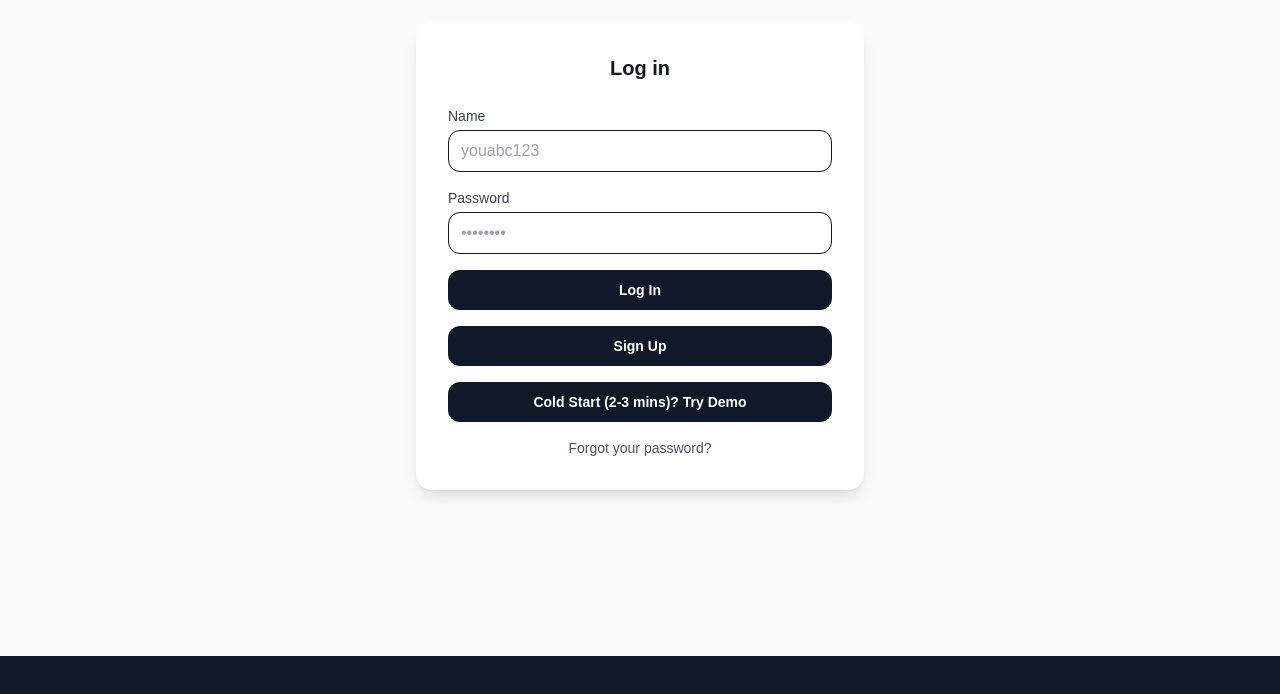
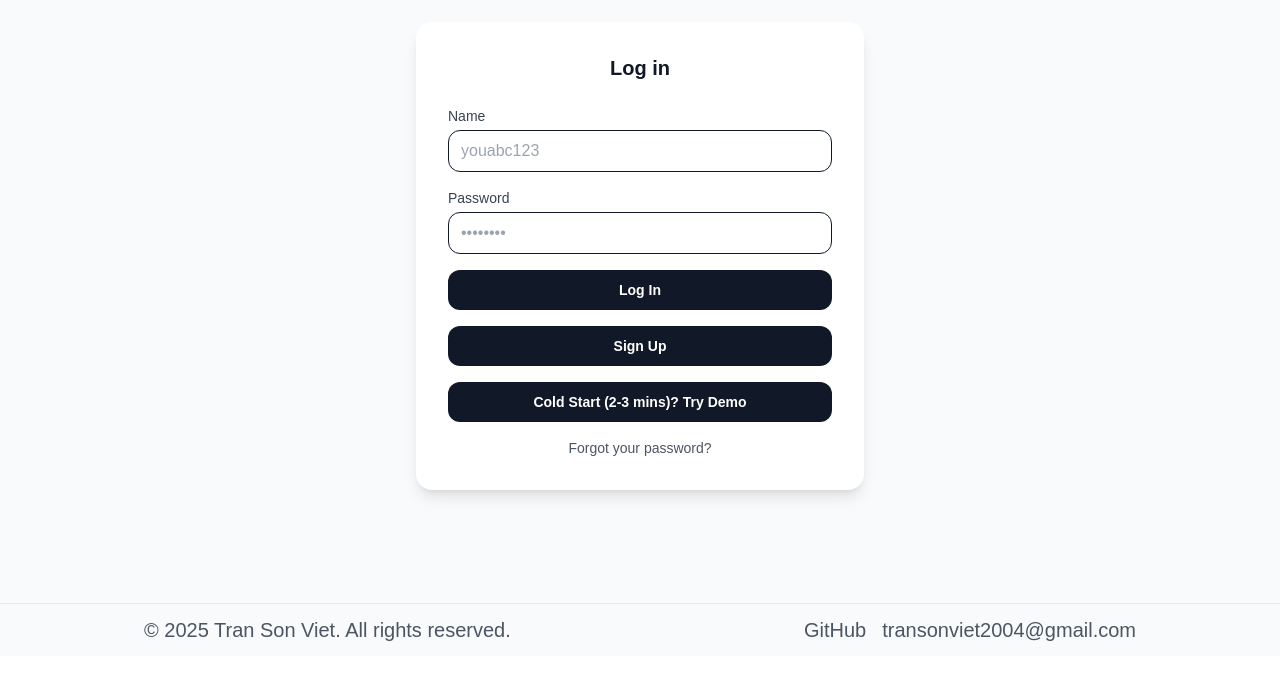
Before and after one commit to VietCT04/Splitz, a Next.js app in the folder frontend/: page / in a window 1280 px wide. Shown: the part 144-838 px from the top of the page. Before the commit the page ends 800 px from the top, so only its background shows below. Built offline with nearby package versions, Linux system fonts and the light colour scheme.

Commit message:
feat: [Frontend] Added footer layout

```diff
--- a/frontend/src/app/layout.tsx
+++ b/frontend/src/app/layout.tsx
@@ -3,11 +3,7 @@ import { Toaster } from "sonner";
 import { Geist, Geist_Mono } from "next/font/google";
 import "./globals.css";
 
-const geistSans = Geist({
-  variable: "--font-geist-sans",
-  subsets: ["latin"],
-});
-
+const geistSans = Geist({ variable: "--font-geist-sans", subsets: ["latin"] });
 const geistMono = Geist_Mono({
   variable: "--font-geist-mono",
   subsets: ["latin"],
@@ -20,15 +16,42 @@ export const metadata: Metadata = {
 
 export default function RootLayout({
   children,
-}: Readonly<{
+}: {
   children: React.ReactNode;
-}>) {
+}) {
   return (
     <html lang="en">
       <body
-        className={`${geistSans.variable} ${geistMono.variable} antialiased`}
+        className={`${geistSans.variable} ${geistMono.variable} antialiased min-h-dvh`}
       >
-        {children}
+        {/* main content gets bottom padding so the fixed footer doesn't overlap */}
+        <main className="pb-10">{children}</main>
+
+        {/* Fixed footer */}
+        <footer className="fixed inset-x-0 bottom-0 z-40 border-t border-gray-200 bg-gray-50/95 backdrop-blur">
+          <div className="mx-auto max-w-5xl px-4 py-3 text-xl text-gray-600 flex flex-col gap-2 sm:flex-row sm:items-center sm:justify-between">
+            <p>
+              © {new Date().getFullYear()} Tran Son Viet. All rights reserved.
+            </p>
+            <div className="flex items-center gap-4">
+              <a
+                href="https://github.com/VietCT04/Splitz"
+                target="_blank"
+                rel="noopener noreferrer"
+                className="hover:text-gray-800"
+              >
+                GitHub
+              </a>
+              <a
+                href="mailto:transonviet2004@gmail.com"
+                className="hover:text-gray-800"
+              >
+                transonviet2004@gmail.com
+              </a>
+            </div>
+          </div>
+        </footer>
+
         <Toaster richColors closeButton position="top-right" />
       </body>
     </html>
```
